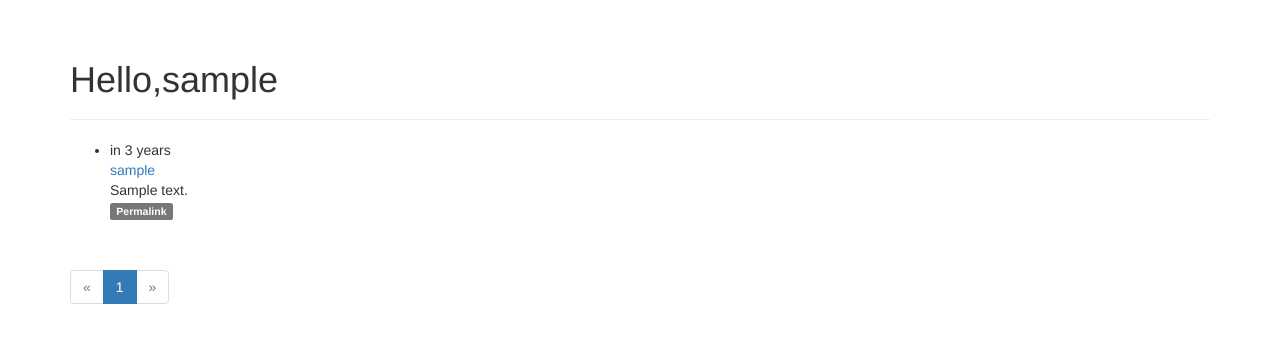
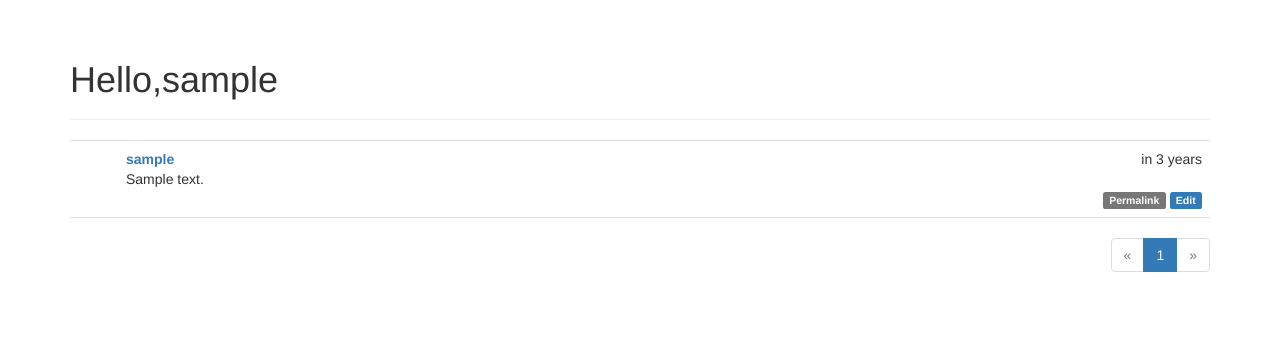
Before and after one commit to sadscv/flask, a Flask app: page / in a window 1280 px wide. Shown: the part 52-395 px from the top of the page. Run offline with Flask 2, Linux system fonts and the light colour scheme; a user stored in the database is signed in; tables that the repository leaves empty hold one stand-in row (values such as "Sample post"); some libraries are stand-ins or nearby versions.

Commit message:
add edit_post,add css for post

```diff
--- a/app/main/views.py
+++ b/app/main/views.py
@@ -102,3 +102,19 @@ def edit_profile_admin(id):
     form.location.data = user.location
     form.about_me.data = user.about_me
     return render_template('edit_profile.html', form=form, user=user)
+
+
+@main.route('/edit/<int:id>', methods=['GET', 'POST'])
+@login_required
+def edit(id):
+    post = Post.query.get_or_404(id)
+    if current_user != post.author and not current_user.can(Permission.ADMIN):
+        abort(403)
+    form = PostForm()
+    if form.validate_on_submit():
+        post.body = form.body.data
+        db.session.add(post)
+        flash('post has been updated')
+        return redirect(url_for('.post', id=post.id))
+    form.body.data = post.body
+    return render_template('edit_post.html', form=form)
--- a/app/models.py
+++ b/app/models.py
@@ -164,10 +164,11 @@ class Post(db.Model):
     def on_changed_body(target, value, oldvalue, initiator):
         allowed_tags = ['a', 'abbr', 'acronym', 'b', 'blockquote', 'code',
                         'em', 'i', 'li', 'ol', 'pre', 'strong', 'ul',
-                        'h1', 'h2', 'h3', 'p', 'img']
-        target.body_html = bleach.linkify(bleach.clean(
-            markdown(value, output_format='html'),
-            tags=allowed_tags, strip=True))
+                        'h1', 'h2', 'h3', 'p', 'img',]
+        target.body_html = bleach.linkify(markdown(value, output_format='html'))
+        # target.body_html = bleach.clean(
+        #     markdown(value, output_format='html'),
+        #     tags=allowed_tags, strip=True)
 
     def __repr__(self):
         return '<Post %s>' % self.id
--- /dev/null
+++ b/app/static/styles.css
@@ -0,0 +1,65 @@
+.profile-thumbnail {
+    position: absolute;
+}
+.profile-header {
+    min-height: 260px;
+    margin-left: 280px;
+}
+ul.posts {
+    list-style-type: none;
+    padding: 0px;
+    margin: 16px 0px 0px 0px;
+    border-top: 1px solid #e0e0e0;
+}
+ul.posts li.post {
+    padding: 8px;
+    border-bottom: 1px solid #e0e0e0;
+}
+ul.posts li.post:hover {
+    background-color: #f0f0f0;
+}
+div.post-date {
+    float: right;
+}
+div.post-author {
+    font-weight: bold;
+}
+div.post-thumbnail {
+    position: absolute;
+}
+div.post-content {
+    margin-left: 48px;
+    min-height: 48px;
+}
+div.post-footer {
+    text-align: right;
+}
+div.pagination {
+    width: 100%;
+    text-align: right;
+    padding: 0px;
+    margin: 0px;
+}
+div.flask-pagedown-preview {
+    margin: 10px 0px 10px 0px;
+    border: 1px solid #e0e0e0;
+    padding: 4px;
+}
+div.flask-pagedown-preview h1 {
+    font-size: 140%;
+}
+div.flask-pagedown-preview h2 {
+    font-size: 130%;
+}
+div.flask-pagedown-preview h3 {
+    font-size: 120%;
+}
+.post-body h1 {
+    font-size: 140%;
+}
+.post-body h2 {
+    font-size: 130%;
+}
+.post-body h3 {
+    font-size: 120%;
+}
--- a/app/templates/_posts.html
+++ b/app/templates/_posts.html
@@ -17,6 +17,15 @@
                     <a href="{{ url_for('.post', id=post.id) }}">
                         <span class="label label-default">Permalink</span>
                     </a>
+                    {% if current_user == post.author %}
+                    <a href="{{ url_for('.edit', id=post.id) }}">
+                        <span class="label label-primary">Edit</span>
+                    </a>
+                    {% elif current_user.is_administrator() %}
+                    <a href="{{ url_for('.edit', id=post.id) }}">
+                        <span class="label label-danger">Edit[admin]</span>
+                    </a>
+                    {% endif %}
                 </div>
             </div>
         </li>
--- a/app/templates/base.html
+++ b/app/templates/base.html
@@ -6,6 +6,7 @@
 {{ super() }}
 <link rel="shortcut icon" href="{{ url_for('static', filename='favicon.ico') }}" type="image/x-icon">
 <link rel="icon" href="{{ url_for('static', filename='favicon.ico') }}" type="image/x-icon">
+<link rel="stylesheet" type="text/css" href="{{ url_for('static', filename='styles.css') }}">
 {% endblock %}
 
 
```
Also changed, not shown: app/templates/edit_post.html (added, +18 -0 lines), app/static/favicon.ico (added).
